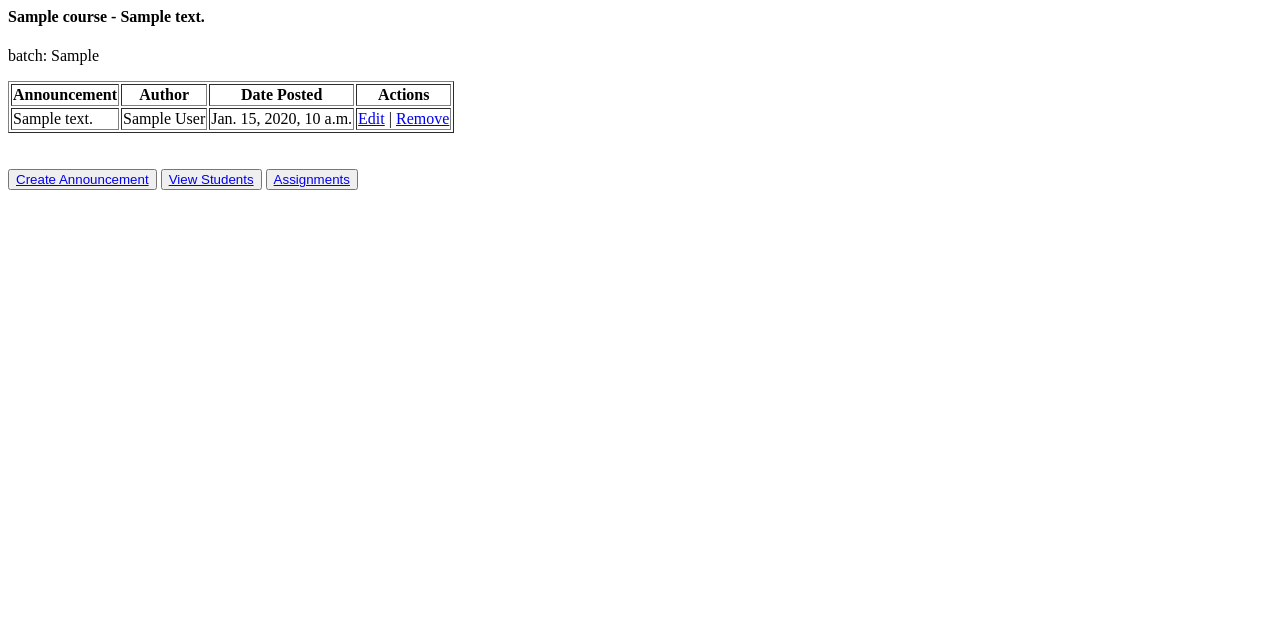
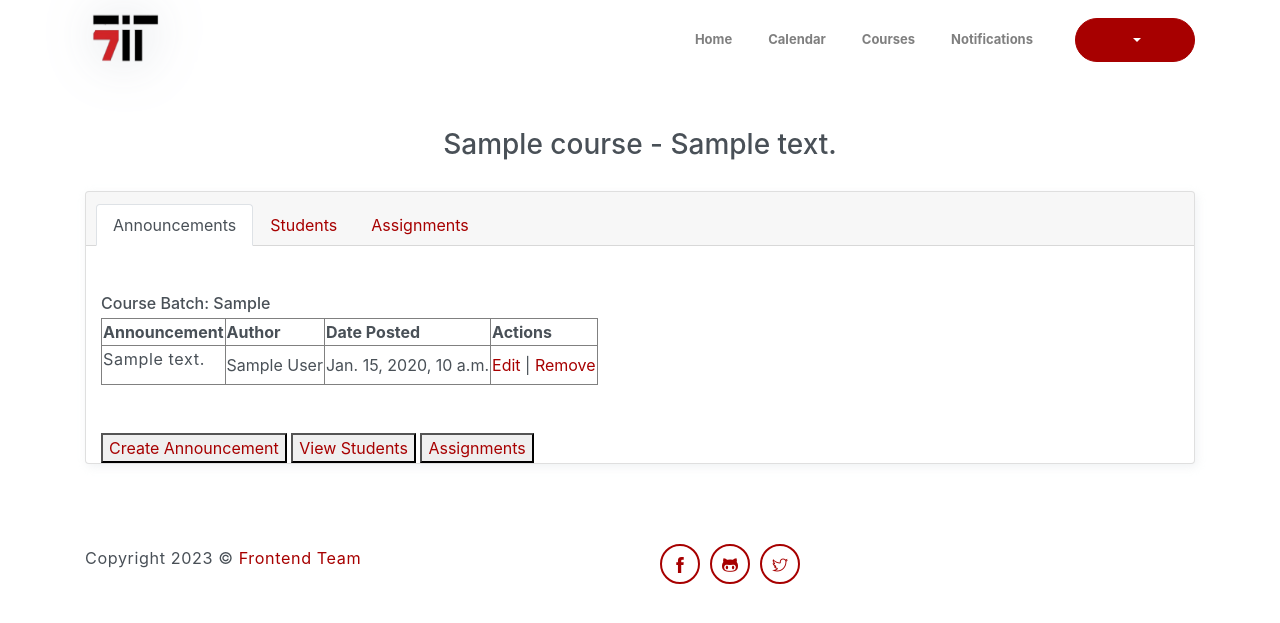
Before and after one commit to pamsacdalan/frontend, a Django app: template templates/instructor_module/instructor_course.html in a window 1280 px wide. Shown: the top 623 px of the page. Run offline with Django 5.2, Linux system fonts and the light colour scheme; the template is opened without the code that fills it: most values are stand-ins (such as "Sample title", 1, 10 or a date in 2020); some libraries are stand-ins or nearby versions.

Commit message:
latest merge

```diff
--- a/templates/instructor_module/instructor_course.html
+++ b/templates/instructor_module/instructor_course.html
@@ -1,10 +1,39 @@
 
+{% extends './index.html' %}
+{% load static %}
 
+{% block content %}
+        <div class="container text-center">
+            <h6 class="title">{{course.course_title}} - {{course.course_desc}}</h6>
+        </div>
+        <br>
+        <div class="card">
+            <div class="card-header">
+                <ul class="nav nav-tabs card-header-tabs">
+                    <li class="nav-item active">
+                        <a class="nav-link active" aria-current="page" href="#">Announcements</a>
+                    </li>
+
+                    <li class="nav-item">
+                        <a class="nav-link" aria-current="page" href="/sit-instructor/instructor/view_students/{{course_batch}}">Students</a>
+                    </li>
+
+                    <li class="nav-item">
+                        <a class="nav-link" aria-current="page" href="#">Assignments</a>
+                    </li>
+                </ul>
+            </div>
+
+            <!-- Main Content -->
+            <br>
+            <div class='container-fluid' align="right">
+                <!-- Buttons here -->
+            </div>
+            <br>
+            <div class="container-fluid">
                 <!-- View Announcements Page -->
 
-
-<h4>{{course.course_title}} - {{course.course_desc}}</h4>
-<p>batch: {{course_batch}} </p>
+                <h6>Course Batch: {{course_batch}} </h6>
 
 
                 <table border="1">
@@ -31,5 +60,7 @@
                 <br><br>
                 <button><a href="{% url 'view_courses' %}">Back to View Courses</a></button>
                 <br>
-<a class="nav-link" href="{% url 'logout' %}">Log out</a>
+                <br>
                 {% endif %}
+        </div>
+{% endblock %}
--- a/templates/instructor_module/instructor_view_enrolled_course.html
+++ b/templates/instructor_module/instructor_view_enrolled_course.html
@@ -92,7 +92,7 @@
                     <div class="card" style="width: 22rem;">
                         <img class="card-img-top" src="{% static 'assets/course.png'%}" alt="">
                         <div class="card-body">
-                            <h5 class="card-title">{{course.course_id_id}}</h5>
+                            <h5 class="card-title"><a href="/sit-instructor/instructor/course/{{course.course_batch}}" data-toggle="tooltip" title="Go to Announcements">{{course.course_id_id}}</h5></a>
                             <h1 class="card-text" style="font-size: 15px"></h1> {{course.start_date}} - {{course.end_date}}
                             <h1 class="card-text" style="font-size: 15px"></h1> {{course.start_time}} - {{course.end_time}} [
                             {% if course.frequency == 0 %} Once
@@ -109,7 +109,7 @@
                     </div>
                     <div class="collapse" id="{{course.course_id_id}}" style="width: 22rem;">
                         <div class="card card-body">
-                            <h1 style="font-size: 15px">Course Batch: <a href="/sit-instructor/instructor/course/{{course.course_batch}}" data-toggle="tooltip" title="Go to Announcements">{{course.course_batch}}</a></h1>
+                            <h1 style="font-size: 15px">Course Batch: {{course.course_batch}}</h1>
                             <h1 style="font-size: 15px">Course Mode:
                                 {% if course.course_mode == 0 %} Webinar
                                 {% elif course.course_mode == 1 %} Onsite
```
Also changed, not shown: templates/instructor_module/instructor_view_student.html (+12 -5 lines). Lines whose indentation alone changed are shown as unchanged.
